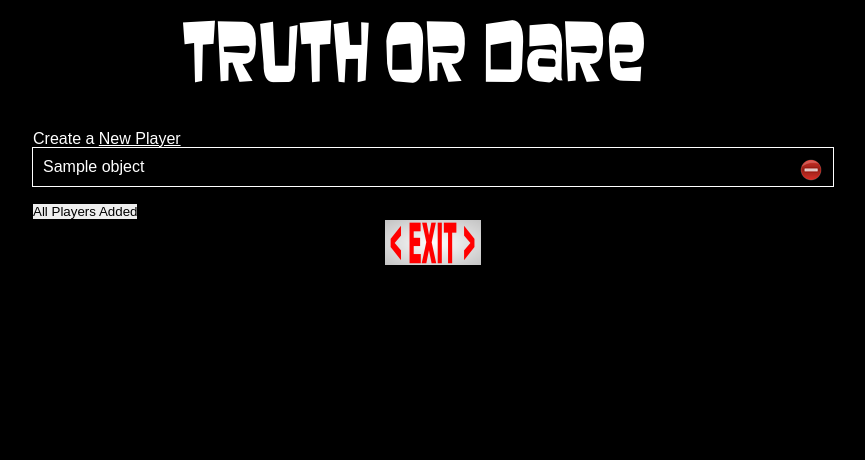
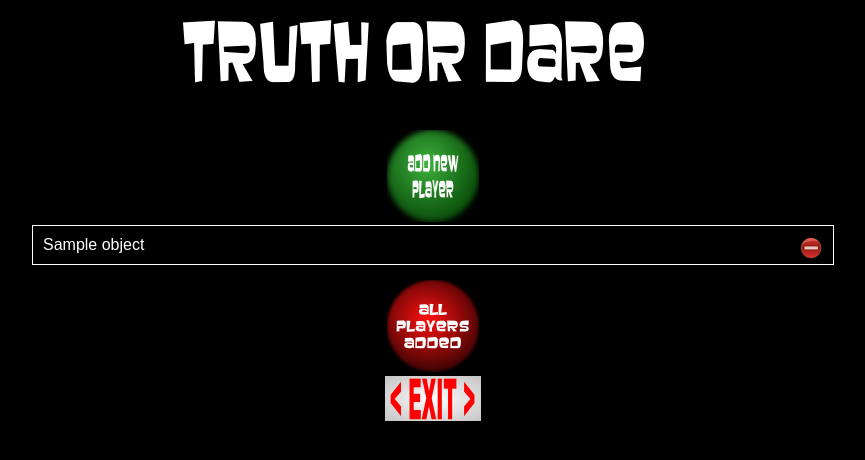
Before and after one commit to ckizer/tod, a Django app: template player/templates/player/player_list.html in a window 1280 px wide. Shown: the top 460 px of the page, without its empty margins (207-1072 px from the left). Run offline with Django 3.2, Linux system fonts and the light colour scheme; the template is opened without the code that fills it: most values are stand-ins (such as "Sample title", 1, 10 or a date in 2020).

Commit message:
added images to player list

```diff
--- a/media/css/site.css
+++ b/media/css/site.css
@@ -60,6 +60,11 @@ float: right;
 }
 
 #index_view_games
+{
+text-align: center;
+}
+
+.button_dock
 {
 text-align: center;
 }
--- a/player/templates/player/player_list.html
+++ b/player/templates/player/player_list.html
@@ -1,7 +1,7 @@
 {% extends "base.html" %}
 {% block content %}
 
-<p>Create a <a href="/player/{{ game.id }}/create/">New Player</a></p>
+<p class="button_dock"><a href="/player/{{ game.id }}/create/"><img src="/media/images/add_player.png" alt="Create a New Player" /></a></p>
 <ul id="player_list" class="object_list">
 {% for object in object_list %}
 <li>
@@ -10,7 +10,13 @@
 </li>
 {% endfor%}
 </ul>
-<p><form action="/game/{{ game.id }}/players_added/" method="post"><input type="submit" value="All Players Added" /></form></p>
+
+<form action="/game/{{ game.id }}/players_added/" method="post">
+<p class="button_dock">
+<input type="image" src="/media/images/players_added.png" alt="All Players Added" />
+</p>
+</form>
+
 
 {% include "exit.html" %}
 {% endblock %}
```
